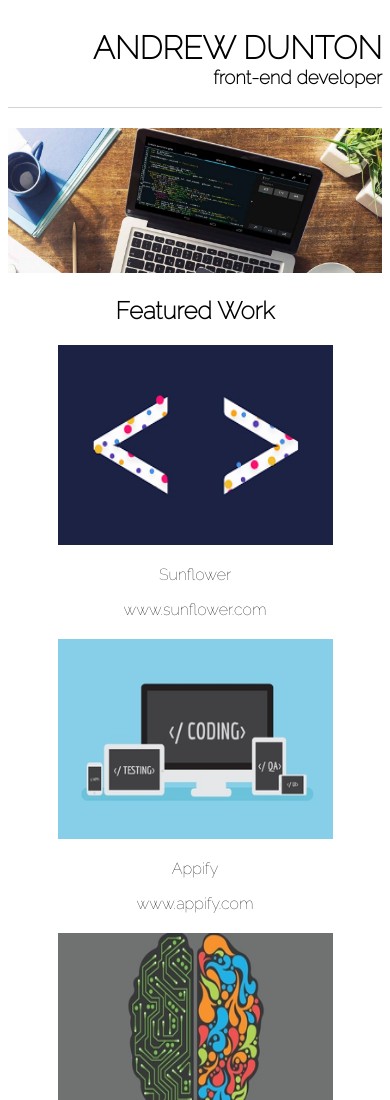
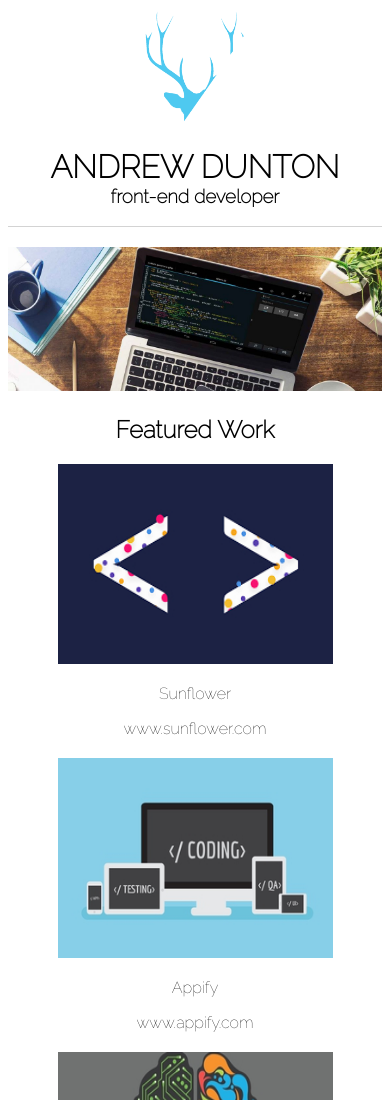
Before and after one commit to drew1up/portfolio, a website: page index.html in a window 390 px wide. Shown: the top 1100 px of the page. Drawn offline with Linux system fonts and the light colour scheme.

Commit message:
added custom logo

```diff
--- a/css/responsive.css
+++ b/css/responsive.css
@@ -3,8 +3,19 @@
 }
 
 @media screen and (max-width: 500px) {
+	.header {
+		text-align: center;
+	}
 
-	.titles {
+	.logo {
+		width: 100px;
+	}
+
+	.title {
+		text-align: center;
+	}
+
+	.sub_title {
 		text-align: center;
 	}
 
--- a/css/stylesheet.css
+++ b/css/stylesheet.css
@@ -28,9 +28,7 @@ ul {
 [class*="fa-"]:before {
 	display: inline-block;
 	margin: 0px 20px 0px 20px;
-	/*font-family: 'zocial', sans-serif;*/
 	text-shadow: 3px 3px 3px #aaa;
-	/*width: 2em;*/
 	text-align: center;
 }
 
@@ -46,7 +44,7 @@ ul {
 
 .header {
 	width: 100%;
-	display: inline-block;
+	display: inline;
 	border-bottom: 1px solid #d3d3d3
 }
 
@@ -61,11 +59,11 @@ ul {
 	margin-top: 0;
 }
 
-/*.logo {
-	text-align: left
-	height: 250px;
-	width: 250px;
-}*/
+.logo {
+	display: inline;
+	width: 150px;
+}
+
 
 .main_feature {
 	width: 100%;
--- a/index.html
+++ b/index.html
@@ -12,8 +12,8 @@
 <body>
 	<div class="container">
 		<header class="header">
+			<img class="logo" src="images_src/Andrew-Dunton-Logo.png" alt="logo">
 			<div class="titles">
-			<!-- TODO: add custom logo -->
 				<h1 class="title">Andrew Dunton</h1>
 				<h3 class="sub_title">front-end developer</h3>
 			</div>
```
Also changed, not shown: images_src/Andrew-Dunton-Logo.png (added), images_src/IMG_1009.PNG (deleted).
